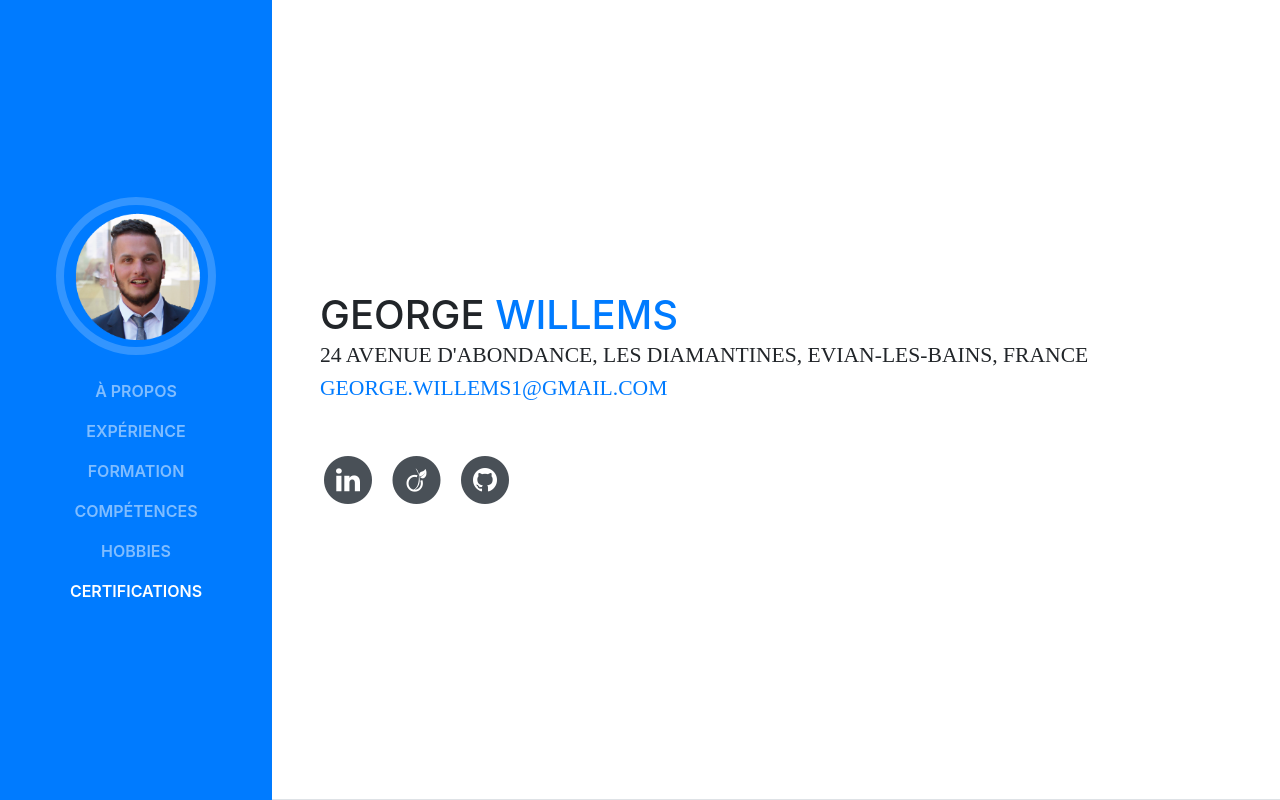
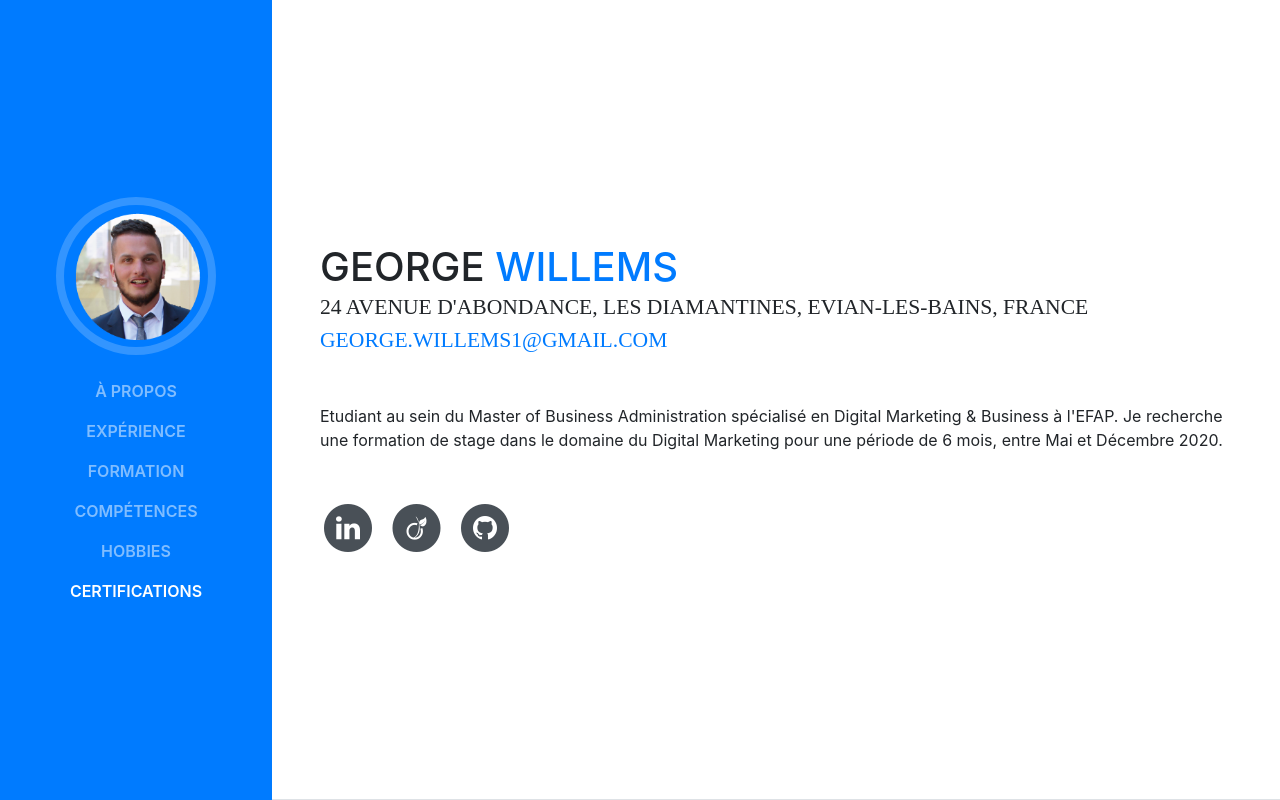
Before and after one commit to georgewillems/georgewillems.github.io, a website with bundled scripts: page index.html in a window 1280 px wide. Shown: the top 800 px of the page. Built offline with nearby package versions, Linux system fonts and the light colour scheme; some icons are missing; a web font is replaced by a local one.

Commit message:
Update index.html

```diff
--- a/index.html
+++ b/index.html
@@ -71,7 +71,8 @@
           <div class="subheading mb-5"> 24 Avenue D'Abondance, Les Diamantines, Evian-les-Bains, FRANCE
             <a href="mailto:george.willems1@gmail.com">george.willems1@gmail.com</a>
           </div>
-          <p class="mb-5"></p>
+          <p class="mb-5">Etudiant au sein du Master of Business Administration spécialisé en Digital Marketing & Business à l'EFAP.
+            Je recherche une formation de stage dans le domaine du Digital Marketing pour une période de 6 mois, entre Mai et Décembre 2020.</p>
           <ul class="list-inline list-social-icons mb-0">
             <li class="list-inline-item">
               <a href="https://www.linkedin.com/in/george-willems-847624129/">
```
